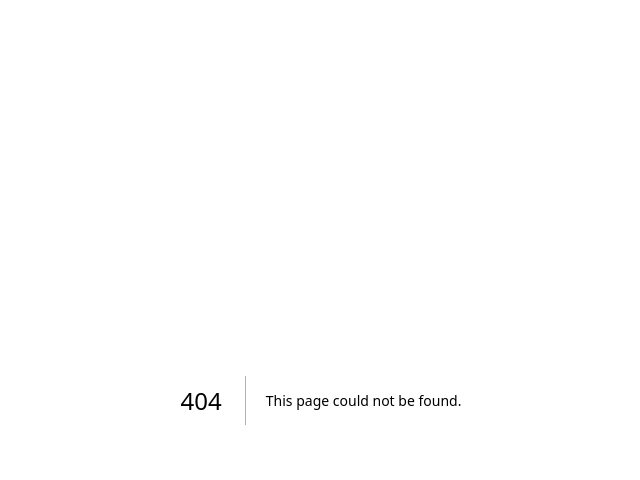
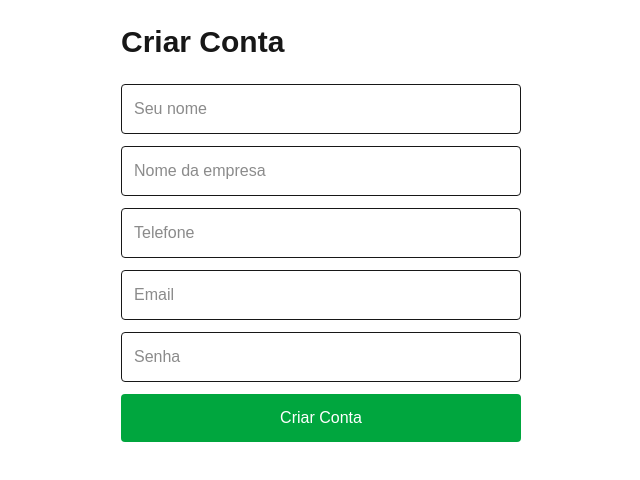
Before and after one commit to cristianocrs87oficial87/lavatop, a Next.js app: page /cadastro in a window 1280 px wide. Before the commit this address had no page. Shown: the top 480 px of the page, without its empty margins (319-959 px from the left). Built offline with nearby package versions, Linux system fonts and the light colour scheme; no server answers.

Commit message:
fase 9 cadastro de empresas

```diff
--- /dev/null
+++ b/app/cadastro/page.tsx
@@ -0,0 +1,124 @@
+"use client";
+
+import { useState } from "react";
+import { useRouter } from "next/navigation";
+import { supabase } from "@/lib/supabase";
+
+export default function CadastroPage() {
+  const router = useRouter();
+
+  const [nome, setNome] = useState("");
+  const [empresa, setEmpresa] = useState("");
+  const [telefone, setTelefone] = useState("");
+  const [email, setEmail] = useState("");
+  const [senha, setSenha] = useState("");
+
+  const [loading, setLoading] = useState(false);
+
+  async function cadastrar() {
+    try {
+      setLoading(true);
+
+      const { data, error } = await supabase.auth.signUp({
+        email,
+        password: senha,
+      });
+
+      if (error) throw error;
+
+      const usuario = data.user;
+
+      if (!usuario) {
+        throw new Error("Usuário não criado");
+      }
+
+      const { error: empresaError } = await supabase
+        .from("empresas")
+        .insert([
+          {
+            nome: empresa,
+            telefone,
+            abre: "08:00",
+            fecha: "18:00",
+            intervalo: 30,
+            dias_funcionamento: [
+              "segunda",
+              "terca",
+              "quarta",
+              "quinta",
+              "sexta",
+            ],
+            usuario_id: usuario.id,
+          },
+        ]);
+
+      if (empresaError) throw empresaError;
+
+      await supabase.auth.signInWithPassword({
+        email,
+        password: senha,
+      });
+
+      router.push("/admin/configuracoes");
+    } catch (err: any) {
+      alert(err.message);
+    } finally {
+      setLoading(false);
+    }
+  }
+
+  return (
+    <main className="max-w-md mx-auto p-6">
+      <h1 className="text-3xl font-bold mb-6">
+        Criar Conta
+      </h1>
+
+      <div className="space-y-3">
+        <input
+          className="w-full border p-3 rounded"
+          placeholder="Seu nome"
+          value={nome}
+          onChange={(e) => setNome(e.target.value)}
+        />
+
+        <input
+          className="w-full border p-3 rounded"
+          placeholder="Nome da empresa"
+          value={empresa}
+          onChange={(e) => setEmpresa(e.target.value)}
+        />
+
+        <input
+          className="w-full border p-3 rounded"
+          placeholder="Telefone"
+          value={telefone}
+          onChange={(e) => setTelefone(e.target.value)}
+        />
+
+        <input
+          className="w-full border p-3 rounded"
+          placeholder="Email"
+          type="email"
+          value={email}
+          onChange={(e) => setEmail(e.target.value)}
+        />
+
+        <input
+          className="w-full border p-3 rounded"
+          placeholder="Senha"
+          type="password"
+          value={senha}
+          onChange={(e) => setSenha(e.target.value)}
+        />
+
+        <button
+          onClick={cadastrar}
+          disabled={loading}
+          className="w-full bg-green-600 text-white p-3 rounded"
+        >
+          {loading ? "Criando..." : "Criar Conta"}
+        </button>
+      </div>
+    </main>
+  );
+}
```
